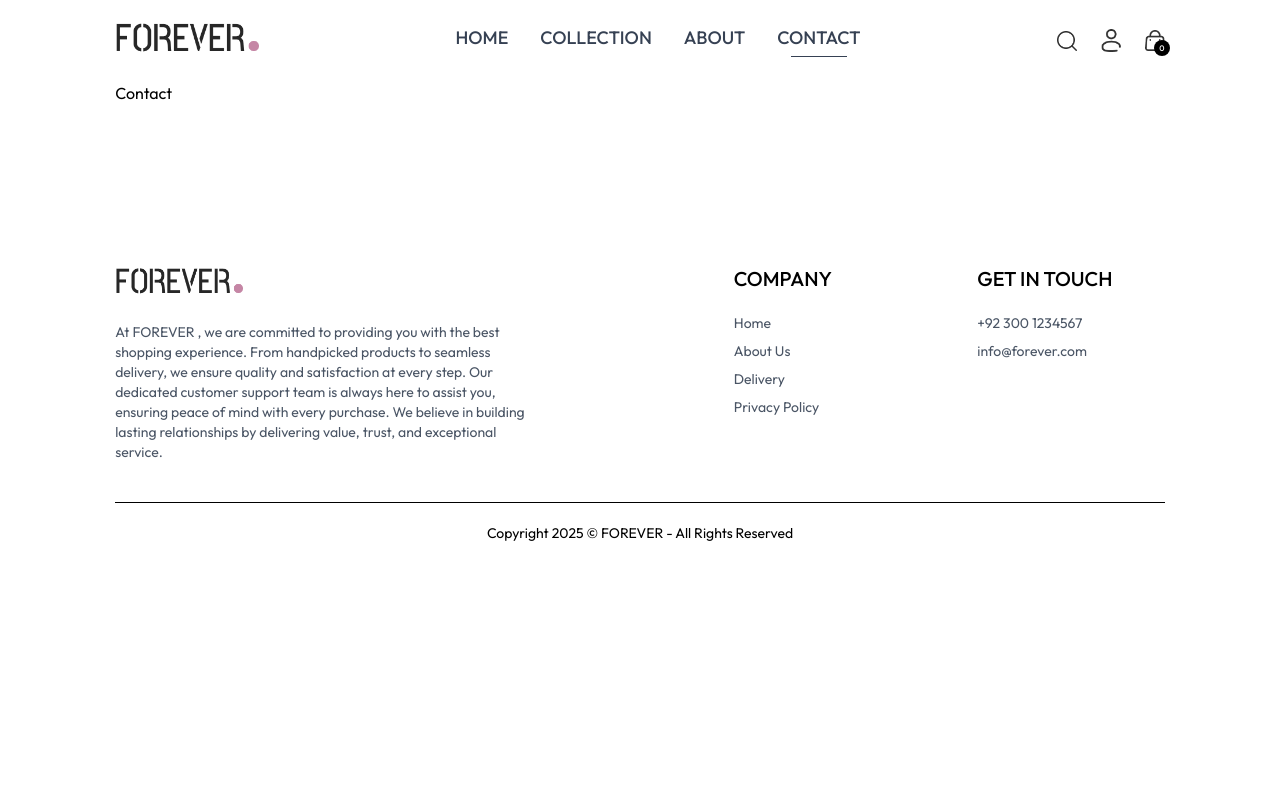
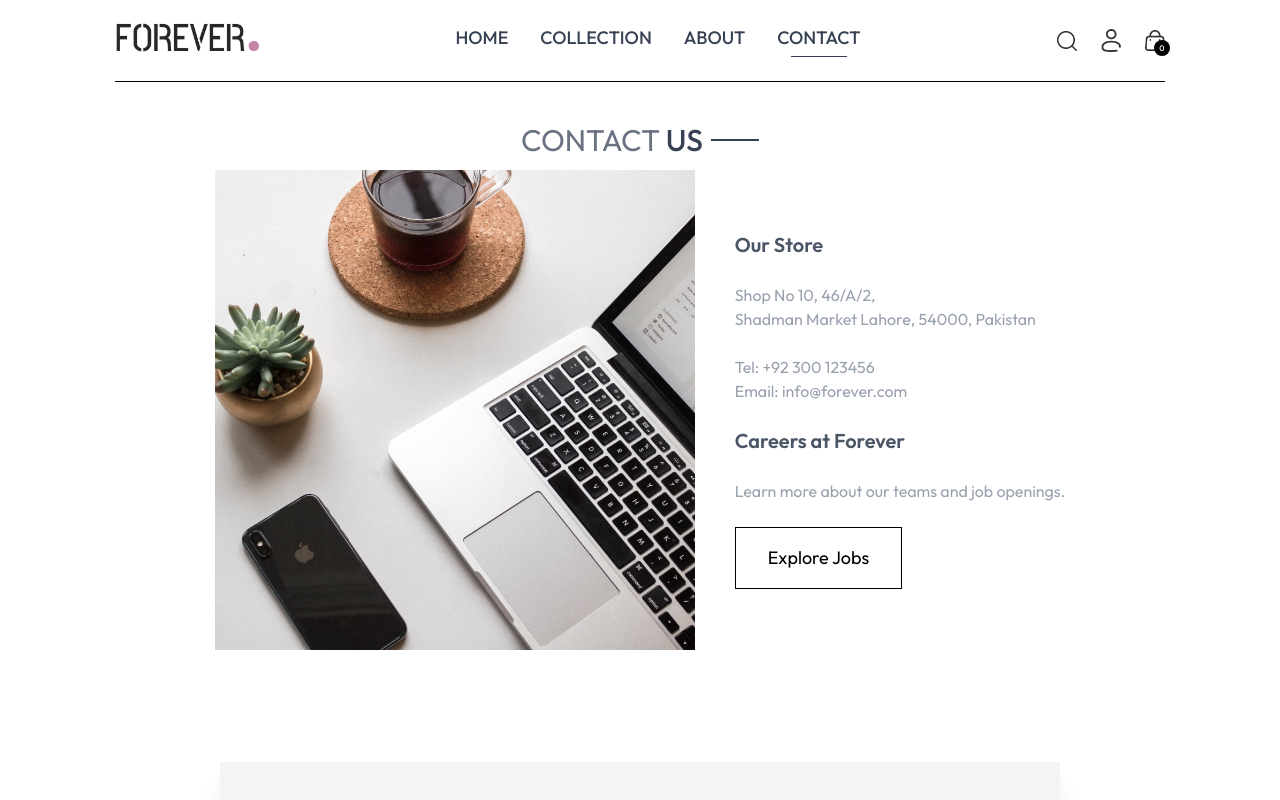
Before and after one commit to Hasnain91/ecomm-app, a React (Vite) app in the folder frontend/: page /contact in a window 1280 px wide. Shown: the top 800 px of the page. Built offline with nearby package versions, Linux system fonts and the light colour scheme.

Commit message:
Contact Us

```diff
--- a/frontend/src/pages/Contact.jsx
+++ b/frontend/src/pages/Contact.jsx
@@ -1,7 +1,50 @@
 import React from "react";
+import { assets } from "../assets/assets";
+import Newsletter from "../components/Newsletter";
 
 const Contact = () => {
-  return <div>Contact</div>;
+  return (
+    <div>
+      <div className="text-center text-3xl pt-10 border-t">
+        <div className="inline-flex gap-2 items-center mb-3">
+          <p className="text-gray-500">
+            CONTACT <span className="text-gray-700 font-medium">US</span>
+          </p>
+          <p className="w-8 sm:w-12 h-[1.5px] sm:h-[2px] bg-gray-700"></p>
+        </div>
+      </div>
+
+      <div className="flex flex-col md:flex-row justify-center gap-10 mb-28">
+        <img
+          src={assets.contact_img}
+          alt="Image"
+          className="w-full md:max-w-[480px]"
+        />
+
+        <div className="flex flex-col justify-center items-start gap-6">
+          <p className="font-semibold text-xl text-gray-600">Our Store</p>
+          <p className="text-gray-400">
+            Shop No 10, 46/A/2, <br /> Shadman Market Lahore, 54000, Pakistan
+          </p>
+          <p className="text-gray-400">
+            Tel: +92 300 123456 <br />
+            Email: info@forever.com
+          </p>
+          <p className="font-semibold text-xl text-gray-600">
+            Careers at Forever
+          </p>
+          <p className="text-gray-400">
+            Learn more about our teams and job openings.
+          </p>
+
+          <button className="border border-black px-8 py-4 text-lg hover:bg-black hover:text-white transition-all duration-300 ease-in-out">
+            Explore Jobs
+          </button>
+        </div>
+      </div>
+      <Newsletter />
+    </div>
+  );
 };
 
 export default Contact;
```
